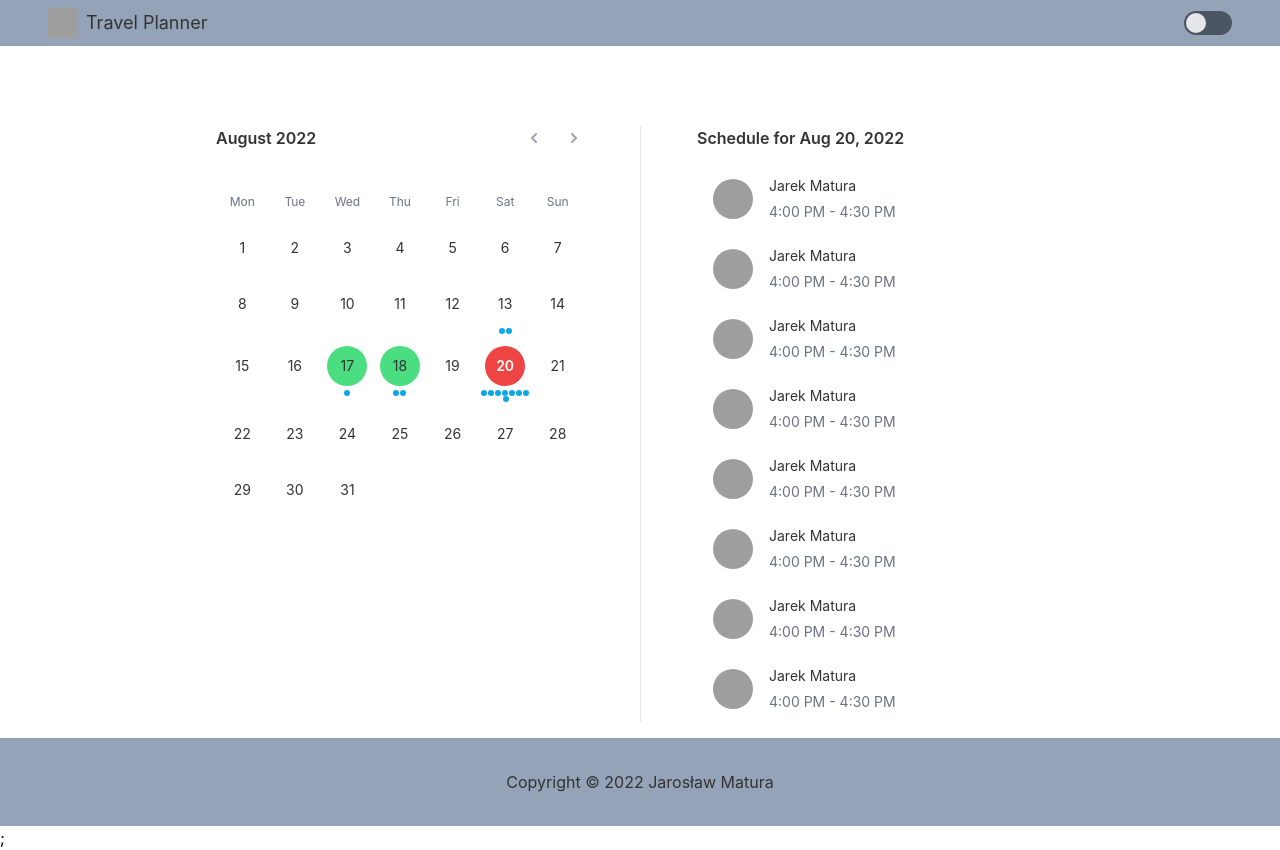
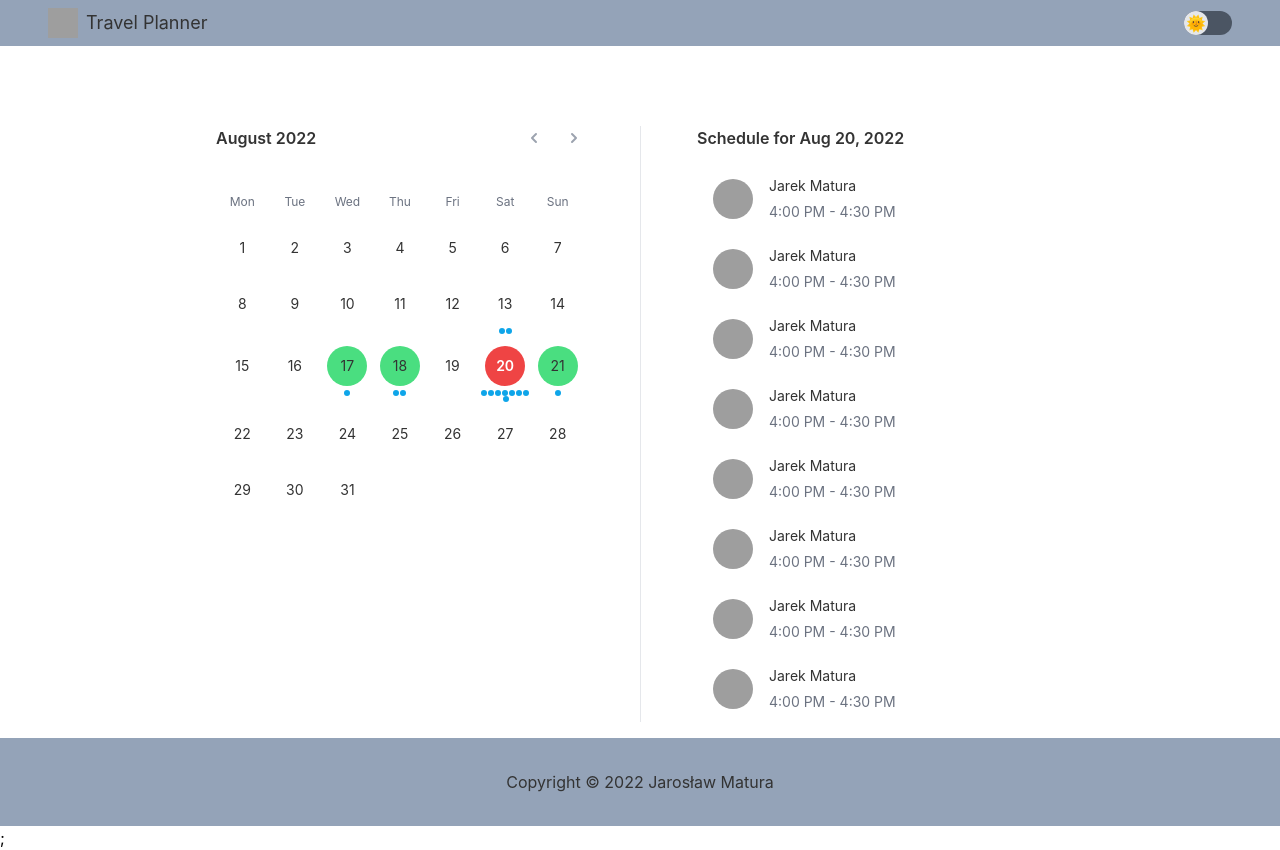
Before and after one commit to Shuan97/travel-planner, a Next.js app: page / in a window 1280 px wide. Built offline with nearby package versions, Linux system fonts and the light colour scheme; grey boxes are pictures that could not be loaded.

Commit message:
add sun/moon

```diff
--- a/components/Calendar/Calendar.tsx
+++ b/components/Calendar/Calendar.tsx
@@ -140,6 +140,13 @@ const meetings = [
     imageUrl: "https://avatars.githubusercontent.com/u/35654946?v=4",
     startDatetime: "2022-08-20T16:00",
     endDatetime: "2022-08-20T16:30",
+  },
+  {
+    id: 18,
+    name: "Jarek Matura",
+    imageUrl: "https://avatars.githubusercontent.com/u/35654946?v=4",
+    startDatetime: "2022-08-21T16:00",
+    endDatetime: "2022-08-21T16:30",
   },
 ];
 
--- a/components/Header/DarkModeToggle.tsx
+++ b/components/Header/DarkModeToggle.tsx
@@ -35,9 +35,11 @@ const DarkModeToggle = () => {
       <span className='sr-only'>Dark mode</span>
       <span
         className={`${
-          enabled ? "translate-x-[26px]" : "translate-x-0.5"
-        } transition-all duration-300 inline-block h-5 w-5 transform rounded-full bg-gray-200`}
-      />
+          enabled ? "translate-x-6" : "translate-x-0"
+        } transition-all duration-300 inline-block h-6 w-6 transform rounded-full bg-gray-200`}
+      >
+        {enabled ? "🌛" : "🌞"}
+      </span>
     </Switch>
   );
 };
```
